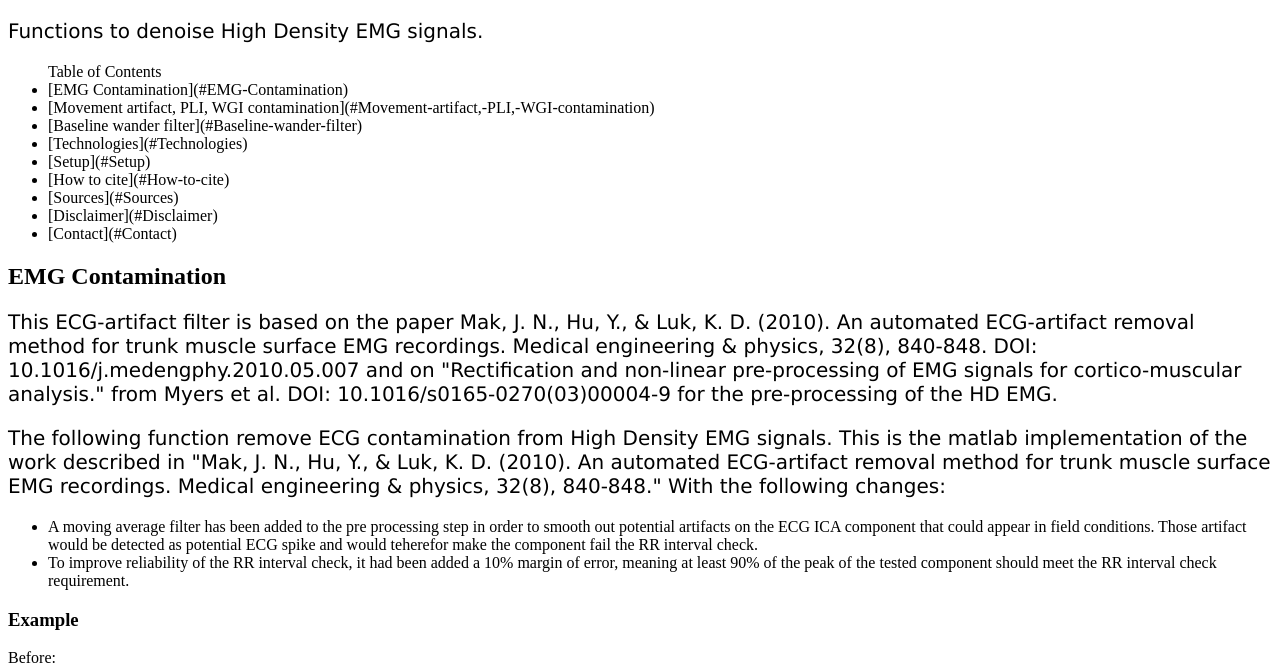
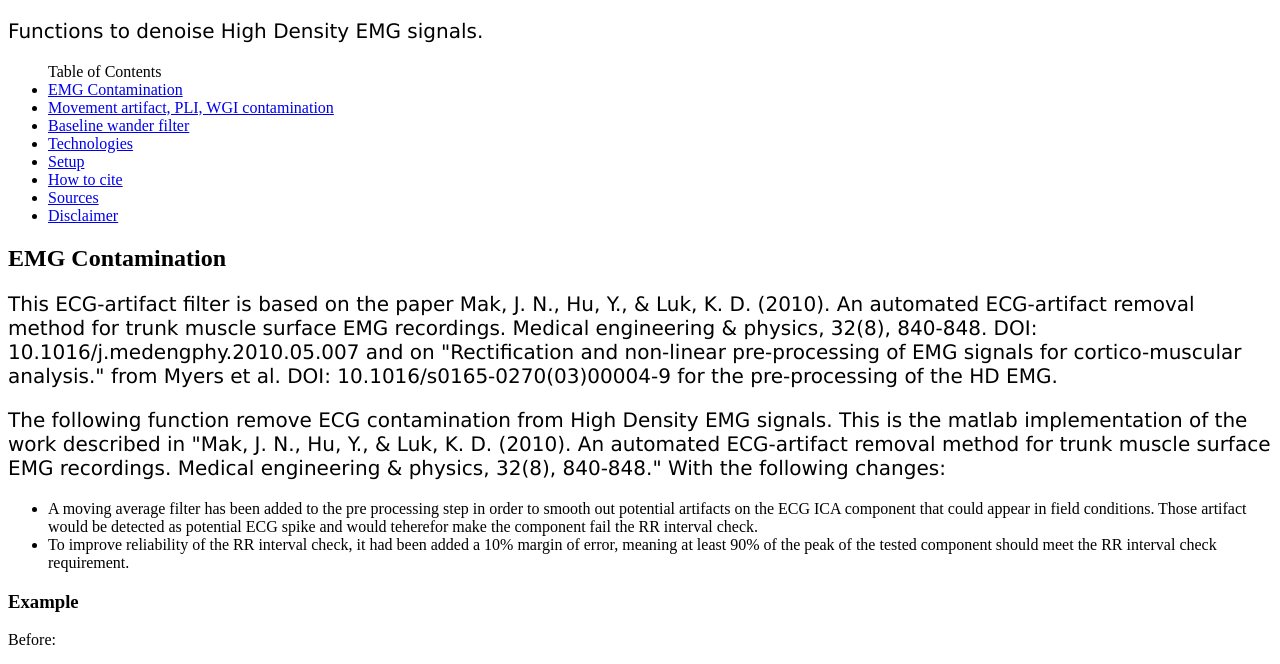
Before and after one commit to TSS-22/EMG-preprocessing-tools, a plain HTML site: page index.html in a window 1280 px wide. Shown: the part 61-725 px from the top of the page. Drawn offline with Linux system fonts and the light colour scheme; files that its build step writes are made by us from their sources.

Commit message:
Update index.html

```diff
--- a/index.html
+++ b/index.html
@@ -4,7 +4,7 @@
 	<title>CSS Template</title>
 	<meta charset="utf-8">
 	<meta name="viewport" content="width=device-width, initial-scale=1">
-	<link rel="stylesheet" href="style.css">
+	<link rel="stylesheet" href="./Miscellaneous/style.css">
 </head>
 <body>
 	<header>
@@ -13,18 +13,18 @@
 	</header>
 	<nav>
 		<ul>Table of Contents</h2>
-			<li>[EMG Contamination](#EMG-Contamination)</li>
-			<li>[Movement artifact, PLI, WGI contamination](#Movement-artifact,-PLI,-WGI-contamination)</li>
-			<li>[Baseline wander filter](#Baseline-wander-filter)</li>
-			<li>[Technologies](#Technologies)</li>
-			<li>[Setup](#Setup)</li>
-			<li>[How to cite](#How-to-cite)</li>
-			<li>[Sources](#Sources)</li>
-			<li>[Disclaimer](#Disclaimer)</li><li>[Contact](#Contact)</li>
+			<li><a href="#EMG_Contamination">EMG Contamination</a></li>
+			<li><a href="#MA_PLI_WGI_WGI">Movement artifact, PLI, WGI contamination</a></li>
+			<li><a href="#Baseline_wander_fluctuation">Baseline wander filter</a></li>
+			<li><a href="#Technologies">Technologies</a></li>
+			<li><a href="#Setup">Setup</a></li>
+			<li><a href="#Sources">How to cite</a></li>
+			<li><a href="#Disclaimer">Sources</a></li>
+			<li><a href="#Contact">Disclaimer</a></li>
 		</ul>
 	</nav>
 	<article>
-		<h2>EMG Contamination</h2>
+		<h2 id="EMG_Contamination">EMG Contamination</h2>
 		<p>
 			This ECG-artifact filter is based on the paper Mak, J. N., Hu, Y., & Luk, K. D. (2010). An automated ECG-artifact removal method for trunk muscle surface EMG recordings. Medical engineering & physics, 32(8), 840-848. DOI: 10.1016/j.medengphy.2010.05.007 and on "Rectification and non-linear pre-processing of EMG signals for cortico-muscular analysis." from Myers et al. DOI: 10.1016/s0165-0270(03)00004-9 for the pre-processing of the HD EMG.
 		</p>
@@ -54,7 +54,7 @@
 			<li>Separation of the EMG and ECG sources and reconstruction of the signals</li>
 		</ul>
 
-		<h2>Movement artifact, PLI, WGI contamination</h2>
+		<h2 id="MA_PLI_WGI_WGI">Movement artifact, PLI, WGI contamination</h2>
 		<p>
 			This filter remove movement artifact, power line interference and white gaussian noise. It is based on the paper "Al Harrach, M., Boudaoud, S., Hassan, M., Ayachi, F. S., Gamet, D., Grosset, J. F., & Marin, F. (2017). Denoising of HD-sEMG signals using canonical correlation analysis. Medical & biological engineering & computing, 55(3), 375-388."
 		</p>
@@ -89,7 +89,7 @@
 			</ul>
 		</p>
 
-		<h2>Baseline wander fluctuation</h2>
+		<h2 id="Baseline_wander_fluctuation">Baseline wander fluctuation</h2>
 		<p>
 			This filter remove baseline wander also called baseline fluctuation. It is based on the paper "Fasano, A., & Villani, V. (2014). Baseline wander removal for bioelectrical signals by quadratic variation reduction. Signal Processing, 99, 48-57." for the filter and is using sparsity measure from "Hurley, N., & Rickard, S. (2009). Comparing measures of sparsity. IEEE Transactions on Information Theory, 55(10), 4723-4741."
 			Two part of the algorithm are personal implementation and have not been peer reviewed:
@@ -124,23 +124,23 @@
 		<dl>
 			<dt>Optimization:</dt>
 			<dd>
-				-This filter uses a matrix inversion of a matrix of the size N\*N, thus being extremely costly memory and computationally wise. Because the matrix is a tridiagonal, symmetric, positive-definite system it is possible to “linearize” the calculus. To do so the equation (16) have been developed, and the linear system solver “\\” has been used to “get rid of” the standard inverse calculation. This is possible due to the aforementioned specific properties of the system. More details and explanation can be found in the books from Golub matrix computation. Nonetheless, clear optimization process not being detailed in Fasano et al, 2014, the optimization process implemented here might not be the one used by the author of the article.
+				This filter uses a matrix inversion of a matrix of the size N\*N, thus being extremely costly memory and computationally wise. Because the matrix is a tridiagonal, symmetric, positive-definite system it is possible to “linearize” the calculus. To do so the equation (16) have been developed, and the linear system solver “\\” has been used to “get rid of” the standard inverse calculation. This is possible due to the aforementioned specific properties of the system. More details and explanation can be found in the books from Golub matrix computation. Nonetheless, clear optimization process not being detailed in Fasano et al, 2014, the optimization process implemented here might not be the one used by the author of the article.
 			</dd>
 
 			<dt>Gradient descent:</dt>
 			<dd>
-				-The process to find the optimal lambda for the filter is not detailed in Fasano et al., 2014. Therefore, the process implemented here is of my own design. The logic behind it is, we are facing a signal away from the baseline it should be on, which is 0. The filter is trying to get the signal back on this baseline. As the signal get filtered closer and closer to the baseline, the number of 0 value increase.
+				The process to find the optimal lambda for the filter is not detailed in Fasano et al., 2014. Therefore, the process implemented here is of my own design. The logic behind it is, we are facing a signal away from the baseline it should be on, which is 0. The filter is trying to get the signal back on this baseline. As the signal get filtered closer and closer to the baseline, the number of 0 value increase.
 				We therefore can formulate the problem as a sparsity problem. The gradient descent work on the following logic:
 				if sparsity of sFilt(n-1) - sparsity of sFilt(n) < 0 then stop --> we found the optimal lambda.
 				The formula used have been chosen from Hurley, N., & Rickard, S. (2009). Comparing measures of sparsity. IEEE Transactions on Information Theory, 55(10), 4723-4741, and selected for their behavior that seemed to get close to the optimal lambda found experimentally.
 			</dd>
 		</dl>
-		<h2>Technologies</h2>
+		<h2 id="Technologies">Technologies</h2>
 		<p>
 			The project has been developped on MATLAB 2018a 9.4.0.813654, on windows 10 64 bits.
 		</p>
 
-		<h2>Setup</h2>
+		<h2 id="Setup">Setup</h2>
 		<p>
 			The filters are matlab function, to run them, just download them then add them to your matlab path.
 		</p>
@@ -150,7 +150,7 @@
 			Robinault Lucien (2021). EMG preprocessing tools V1.0.0 (https://github.com/TSS-22/EMG-preprocessing-tools), GitHub. DOI: 10.5281/zenodo.4441389
 		</p>
 
-		<h2>Sources</h2>
+		<h2 id="Sources">Sources</h2>
 		<ul>
 			<li>
 				Al Harrach, M., Boudaoud, S., Hassan, M., Ayachi, F. S., Gamet, D., Grosset, J. F., & Marin, F. (2017). Denoising of HD-sEMG signals using canonical correlation analysis. Medical & biological engineering & computing, 55(3), 375-388. DOI: 10.1007/s11517-016-1521-x
@@ -169,7 +169,7 @@
 			</li>
 		</ul>
 
-		<h2>Disclaimer</h2>
+		<h2 id="Disclaimer">Disclaimer</h2>
 		<p>
 			The information and tools contained in this repository are provided in good faith and no warranty, representation, statement or undertaking is given regarding any information or tool connected with this repository and any warranty, representation, statement or undertaking whatsoever that may be expressed or implied by statute, custom or otherwise is hereby expressly excluded.
 			The use of the tools in this repository and any information in this repository is entirely at the risk of the user.
@@ -177,7 +177,7 @@
 		</p>
 	</article>
 	<footer>
-		<h2>Contact</h2>
+		<h2 id="Contact">Contact</h2>
 		<p>lucien.robinault@protonmail.com</p>
 	</footer>
 </body>
```
